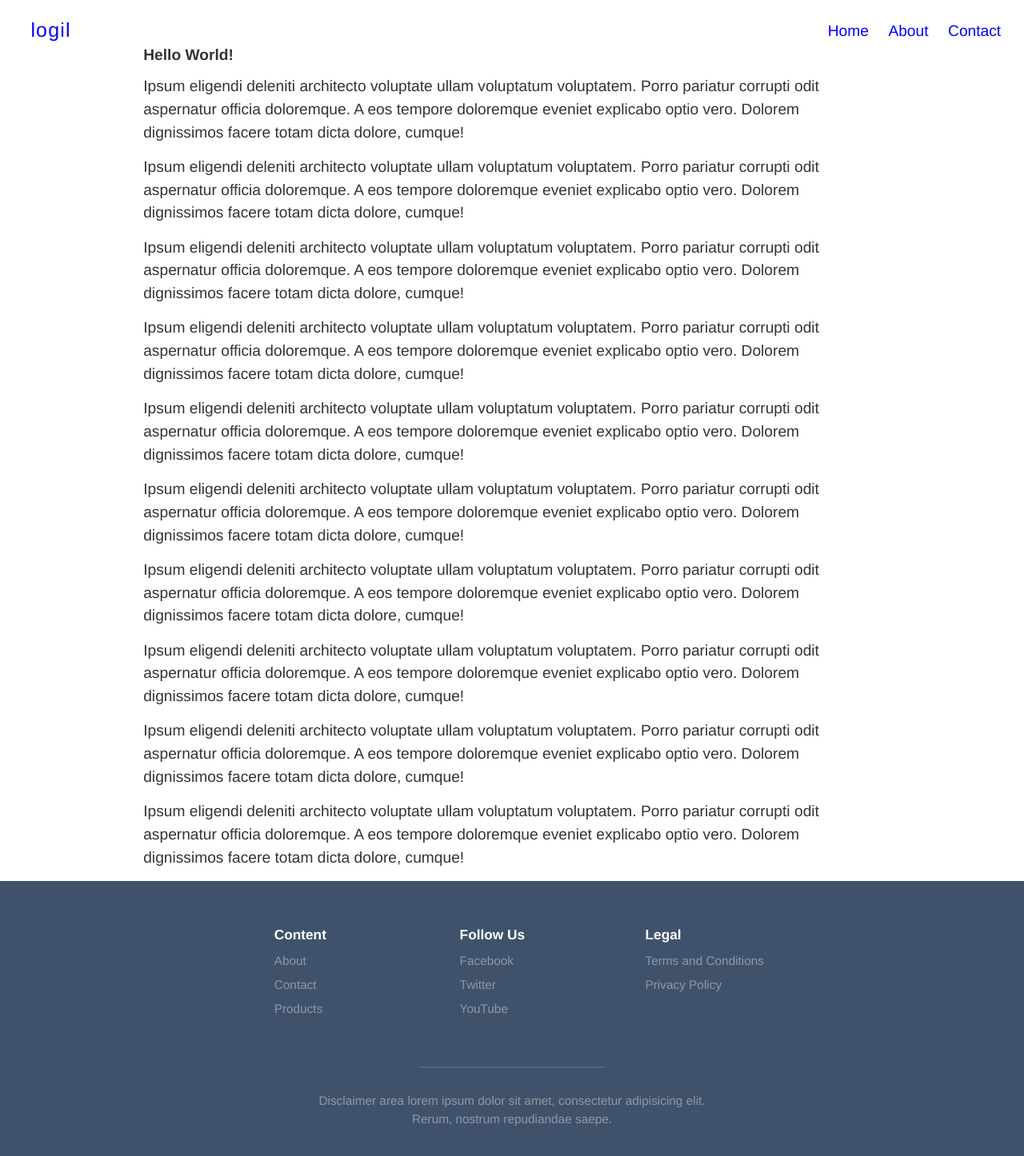
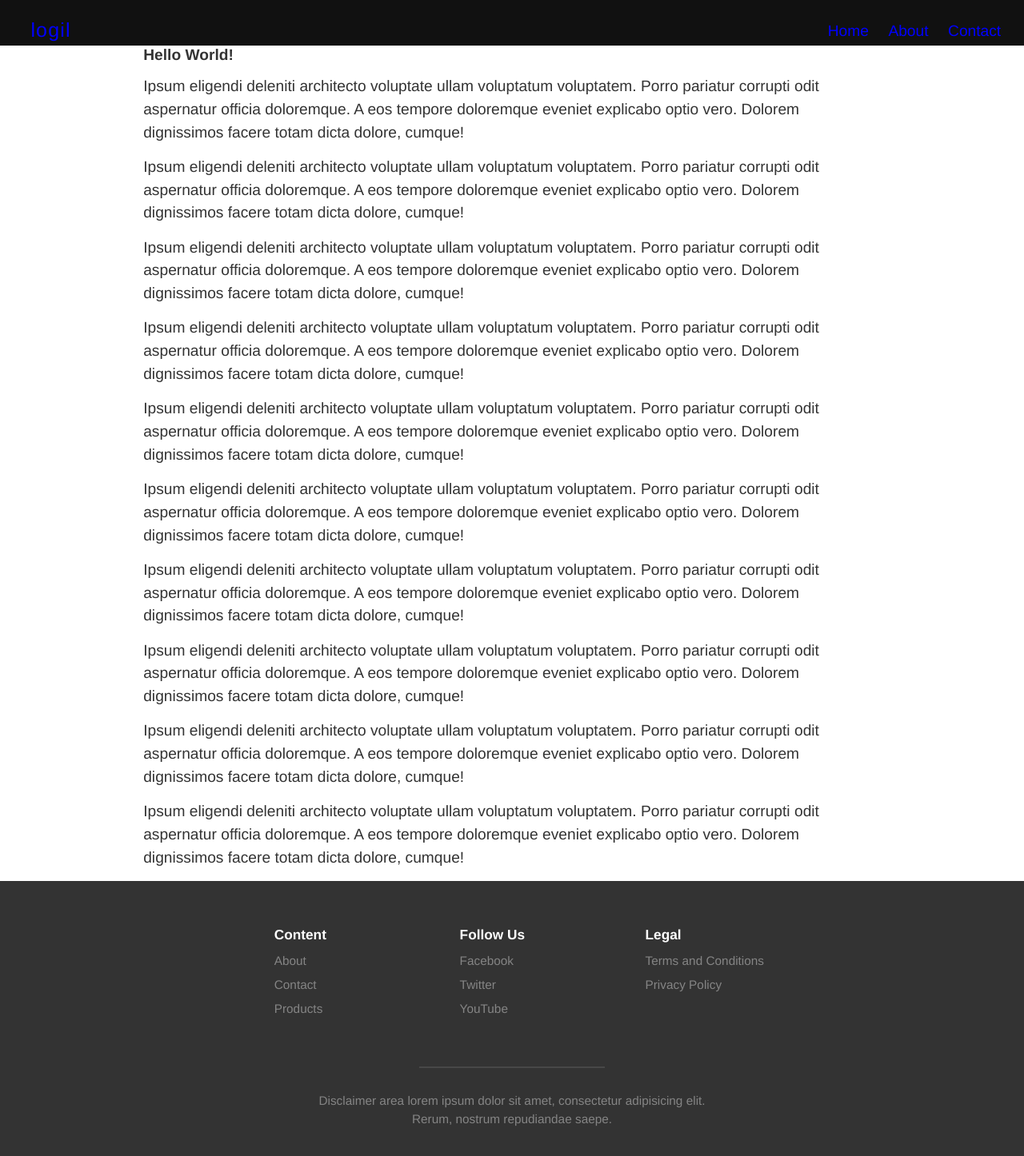
Before and after one commit to FakeSloth/logil, a website: page index.html in a window 1280 px wide. Shown: the whole page at 80% size. Drawn offline with Linux system fonts and the light colour scheme.

Commit message:
Change footer background to gray

```diff
--- a/sass/components/_nav.sass
+++ b/sass/components/_nav.sass
@@ -1,6 +1,7 @@
 nav
   +clearfix
   padding: 1em 1em 0 1em
+  background: $clrs-black
 
   .logo
     display: inline
--- a/sass/components/_variables.sass
+++ b/sass/components/_variables.sass
@@ -65,7 +65,7 @@ $base-spacing: 1.5em !default
 $action-color: #477dca !default
 $medium-screen: em(640) !default
 $large-screen: em(860) !default
-$footer-background: desaturate(darken($action-color, 20%), 30%)
+$footer-background: desaturate($dark-gray, 30%)
 $footer-color: white
 $footer-link-color: transparentize($footer-color, 0.6)
 $footer-disclaimer-color: transparentize($footer-color, 0.6)
```
Also changed, not shown: css/main.css.
